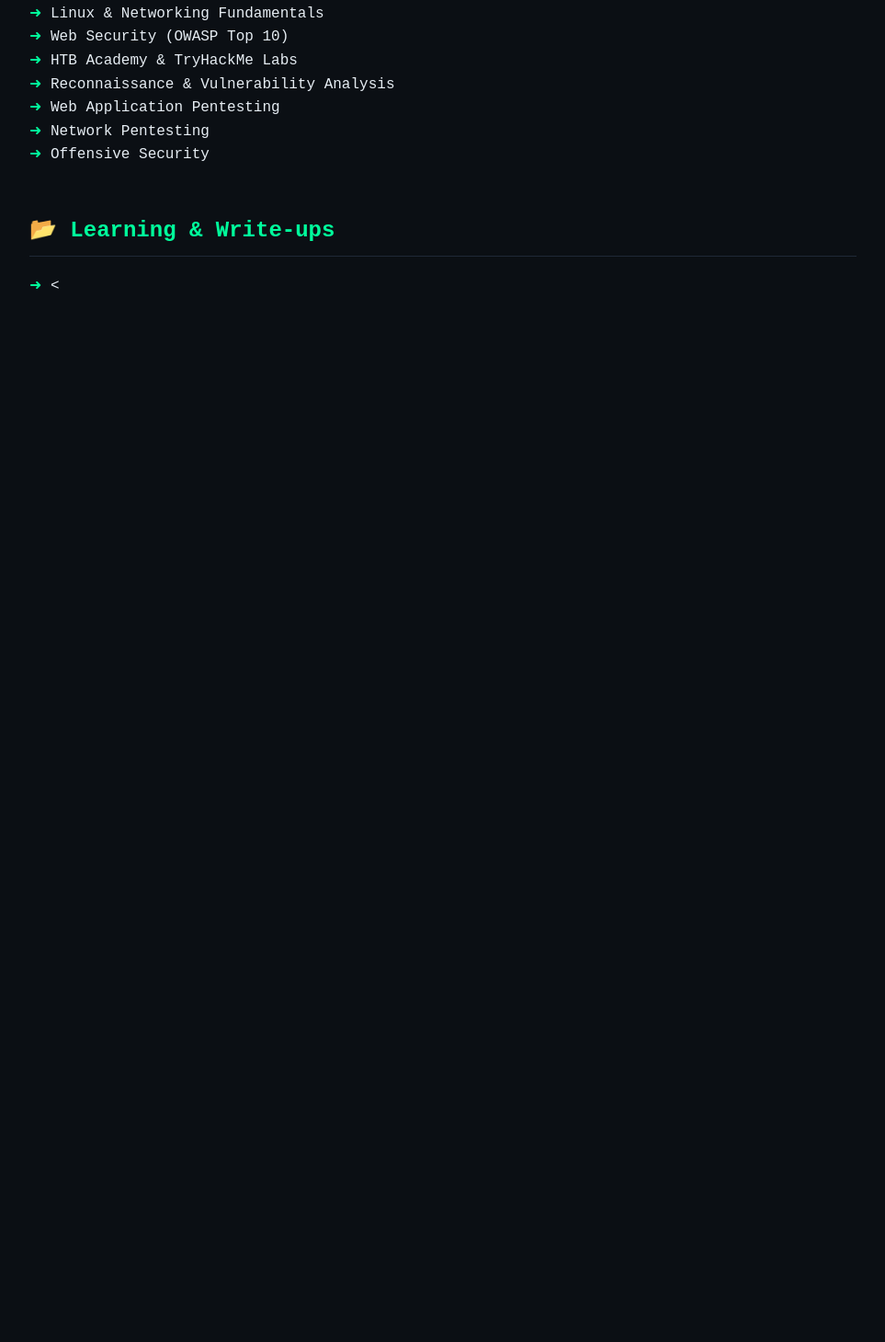
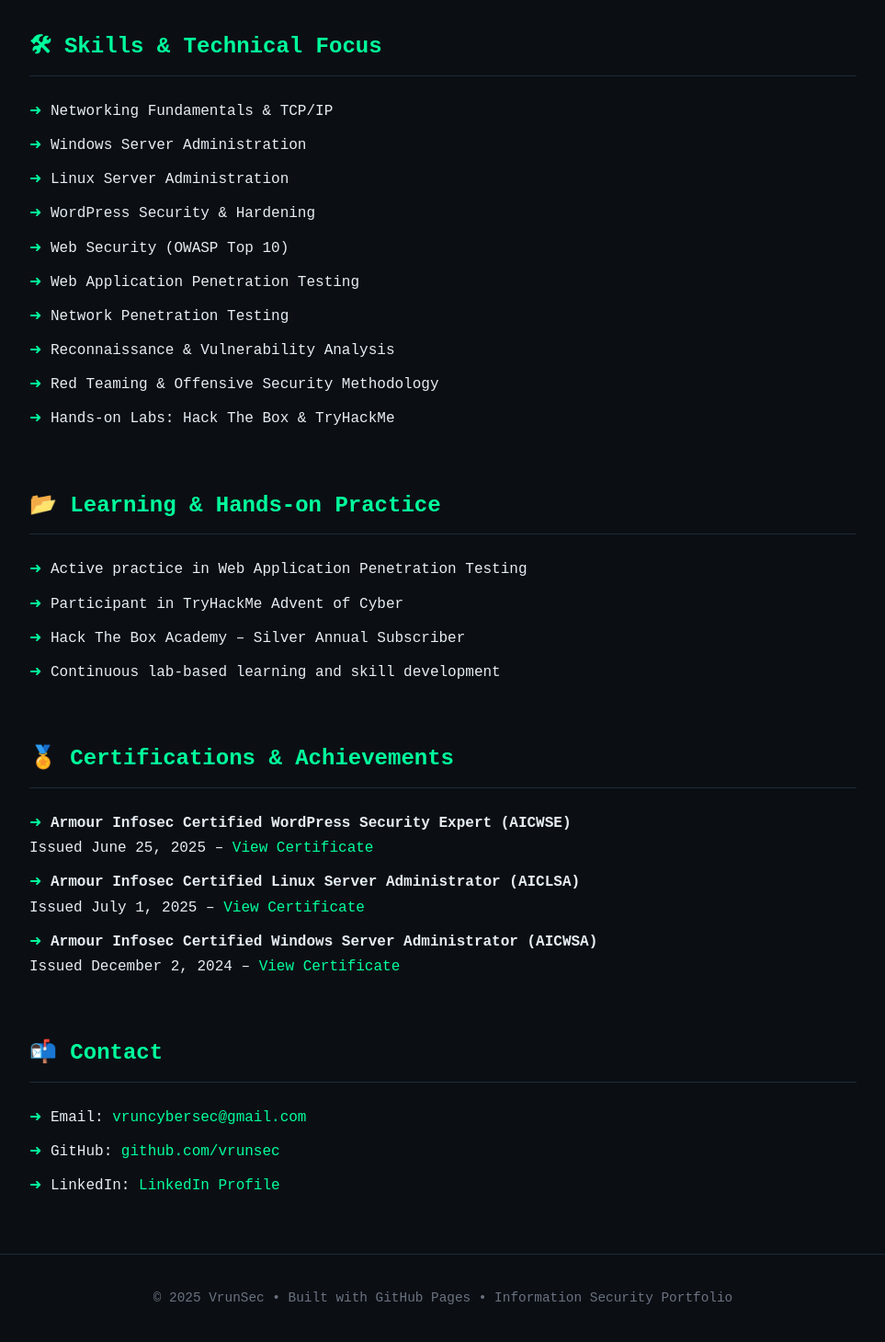
Before and after one commit to Varun-Singh1/vrunsec.github.io, a plain HTML site: page index.html in a window 1280 px wide. Shown: the part 602-2061 px from the top of the page at 92% size, without its empty margins (158-1121 px from the left). Before the commit the page ends 977 px from the top, so only its background shows below. Drawn offline with Linux system fonts and the light colour scheme.

Commit message:
Revise portfolio to emphasize Information Security
Updated the title and content to reflect a focus on Information Security. Adjusted styles and sections for better presentation.

```diff
--- a/index.html
+++ b/index.html
@@ -2,7 +2,7 @@
 <html lang="en">
 <head>
   <meta charset="UTF-8" />
-  <title>VrunSec | Cybersecurity Portfolio</title>
+  <title>VrunSec | Information Security Portfolio</title>
   <meta name="viewport" content="width=device-width, initial-scale=1.0" />
 
   <style>
@@ -11,19 +11,20 @@
       font-family: "Courier New", monospace;
       background-color: #0b0f14;
       color: #e6edf3;
-      line-height: 1.6;
+      line-height: 1.7;
     }
 
     header {
-      padding: 60px 20px;
+      padding: 70px 20px;
       text-align: center;
       border-bottom: 1px solid #1f2937;
     }
 
     header h1 {
-      font-size: 3rem;
+      font-size: 3.2rem;
       color: #00ff9c;
-      margin-bottom: 10px;
+      margin-bottom: 12px;
+      letter-spacing: 1px;
     }
 
     header p {
@@ -33,20 +34,24 @@
 
     section {
       max-width: 900px;
-      margin: 50px auto;
+      margin: 60px auto;
       padding: 0 20px;
     }
 
     h2 {
       color: #00ff9c;
       border-bottom: 1px solid #1f2937;
-      padding-bottom: 8px;
-      margin-bottom: 20px;
+      padding-bottom: 10px;
+      margin-bottom: 25px;
     }
 
     ul {
       list-style: none;
       padding-left: 0;
+    }
+
+    ul li {
+      margin-bottom: 10px;
     }
 
     ul li::before {
@@ -65,9 +70,10 @@
 
     footer {
       text-align: center;
-      padding: 30px;
+      padding: 35px;
       color: #6b7280;
       border-top: 1px solid #1f2937;
+      font-size: 0.9rem;
     }
   </style>
 </head>
@@ -76,32 +82,79 @@
 
 <header>
   <h1>VrunSec</h1>
-    <p>Cybersecurity Student • Learning in Public • Blue Team → Red Team</p>
+  <p>Information Security • Red Team • Offensive Security • Learning in Public</p>
 </header>
 
 <section>
   <h2>👨‍💻 About Me</h2>
   <p>
-      I’m Varun, a cybersecurity practitioner focused on INformation Security
-      fundamentals, hands-on labs, and real-world attack & defense concepts.
-      This website documents my journey, notes, and write-ups.
+    I’m Varun Singh, an information security practitioner based in Indore with a strong
+    focus on offensive security. I build practical skills through hands-on labs,
+    real-world attack techniques, and continuous learning.
+    This website documents my learning journey, technical notes, certifications,
+    and security write-ups.
   </p>
 </section>
 
 <section>
-    <h2>🛠 Skills & Focus</h2>
+  <h2>🛠 Skills & Technical Focus</h2>
   <ul>
-      <li>Linux & Networking Fundamentals</li>
+    <li>Networking Fundamentals & TCP/IP</li>
+    <li>Windows Server Administration</li>
+    <li>Linux Server Administration</li>
+    <li>WordPress Security & Hardening</li>
     <li>Web Security (OWASP Top 10)</li>
-      <li>HTB Academy & TryHackMe Labs</li>
+    <li>Web Application Penetration Testing</li>
+    <li>Network Penetration Testing</li>
     <li>Reconnaissance & Vulnerability Analysis</li>
-       <li>Web Application Pentesting</li>
-      <li>Network Pentesting</li>
-      <li>Offensive Security</li>
+    <li>Red Teaming & Offensive Security Methodology</li>
+    <li>Hands-on Labs: Hack The Box & TryHackMe</li>
   </ul>
 </section>
 
 <section>
-    <h2>📂 Learning & Write-ups</h2>
+  <h2>📂 Learning & Hands-on Practice</h2>
   <ul>
-      <li><
+    <li>Active practice in Web Application Penetration Testing</li>
+    <li>Participant in TryHackMe Advent of Cyber</li>
+    <li>Hack The Box Academy – Silver Annual Subscriber</li>
+    <li>Continuous lab-based learning and skill development</li>
+  </ul>
+</section>
+
+<section>
+  <h2>🏅 Certifications & Achievements</h2>
+  <ul>
+    <li>
+      <strong>Armour Infosec Certified WordPress Security Expert (AICWSE)</strong><br>
+      Issued June 25, 2025 –
+      <a href="https://certs.armourinfosec.com/aicwse/varun-singh-chauhan/" target="_blank">View Certificate</a>
+    </li>
+    <li>
+      <strong>Armour Infosec Certified Linux Server Administrator (AICLSA)</strong><br>
+      Issued July 1, 2025 –
+      <a href="https://certs.armourinfosec.com/aiclsa/varun-singh-chauhan/" target="_blank">View Certificate</a>
+    </li>
+    <li>
+      <strong>Armour Infosec Certified Windows Server Administrator (AICWSA)</strong><br>
+      Issued December 2, 2024 –
+      <a href="https://certs.armourinfosec.com/aicwsa/varun-singh-chauhan/" target="_blank">View Certificate</a>
+    </li>
+  </ul>
+</section>
+
+<section>
+  <h2>📬 Contact</h2>
+  <ul>
+    <li>Email: <a href="mailto:vruncybersec@gmail.com">vruncybersec@gmail.com</a></li>
+    <li>GitHub: <a href="https://github.com/vrunsec" target="_blank">github.com/vrunsec</a></li>
+    <li>LinkedIn: <a href="#" target="_blank">LinkedIn Profile</a></li>
+  </ul>
+</section>
+
+<footer>
+  © 2025 VrunSec • Built with GitHub Pages • Information Security Portfolio
+</footer>
+
+</body>
+</html>
```
Lines whose indentation alone changed are shown as unchanged.
